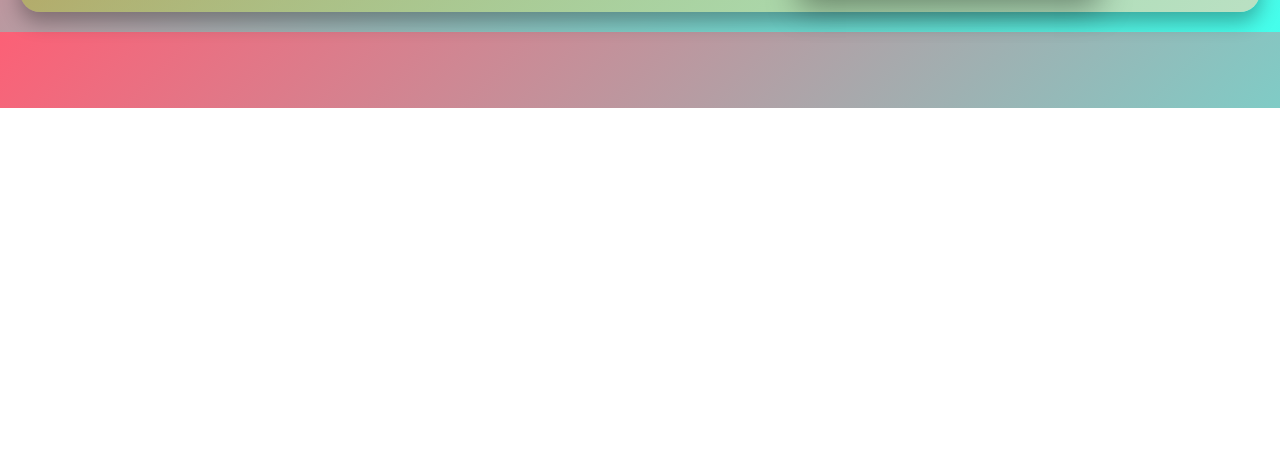
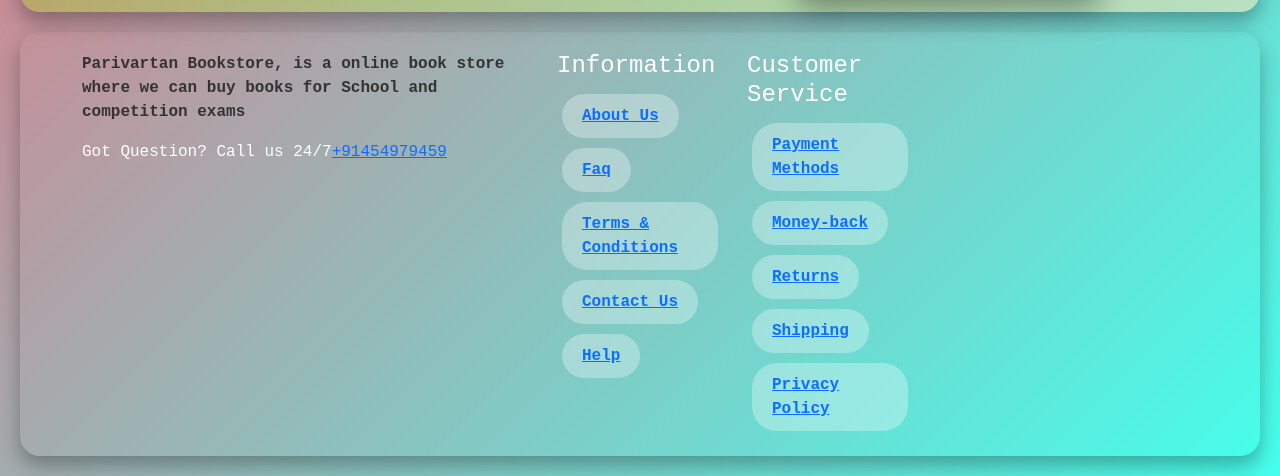
Before and after one commit to Abhinav9110/Project-INT219-Bookstore, a website: page mainpage.html in a window 1280 px wide. Shown: the part 692-1168 px from the top of the page. Before the commit the page ends 800 px from the top, so only its background shows below. Drawn offline with nearby package versions, Linux system fonts and the light colour scheme.

Commit message:
Update mainpage.html

```diff
--- a/mainpage.html
+++ b/mainpage.html
@@ -110,5 +110,77 @@
     <h1><a href="sports_section.html" style="text-decoration: none; color: #fff;">Sports Section</a></h1>
     <img class="image" src="pic1.jpg" alt="Image 2">
   </div>
+
+
+
+  <!-- Start Footer Area -->
+	<footer class="footer">
+		<!-- Footer Top -->
+		<div class="footer-top section">
+			<div class="container">
+				<div class="row">
+					<div class="col-lg-5 col-md-6 col-12">
+						<!-- Single Widget -->
+						<div class="single-footer about">
+							<div class="logo">
+								<!-- <a href="index.html"><img src="images/logo.png" alt="#"></a> -->
+							</div>
+							<b><p class="text" style="color:#333">Parivartan Bookstore, is a online book store where we can buy books for School and competition exams</p></b>
+							<p class="call">Got Question? Call us 24/7<span><a href="tel:123456789">+91454979459
+									</a></span></p>
+						</div>
+						<!-- End Single Widget -->
+					</div>
+					<div class="col-lg-2 col-md-6 col-12">
+						<!-- Single Widget -->
+						<div class="single-footer links">
+							<h4>Information</h4>
+							<ul>
+								<li><a href="#">About Us</a></li>
+								<li><a href="#">Faq</a></li>
+								<li><a href="#">Terms & Conditions</a></li>
+								<li><a href="#">Contact Us</a></li>
+								<li><a href="#">Help</a></li>
+							</ul>
+						</div>
+						<!-- End Single Widget -->
+					</div>
+					<div class="col-lg-2 col-md-6 col-12">
+						<!-- Single Widget -->
+						<div class="single-footer links">
+							<h4>Customer Service</h4>
+							<ul>
+								<li><a href="#">Payment Methods</a></li>
+								<li><a href="#">Money-back</a></li>
+								<li><a href="#">Returns</a></li>
+								<li><a href="#">Shipping</a></li>
+								<li><a href="#">Privacy Policy</a></li>
+							</ul>
+						</div>
+						<!-- End Single Widget -->
+					</div>
+					<div class="col-lg-3 col-md-6 col-12">
+
+					</div>
+				</div>
+			</div>
+		</div>
+		<!-- End Footer Top -->
+		<div class="copyright">
+			<div class="container">
+				<div class="inner">
+					<div class="row">
+
+						<div class="col-lg-6 col-12">
+							<!-- <div class="right">
+								<img src="images/payments.png" alt="#">
+							</div> -->
+						</div>
+					</div>
+				</div>
+			</div>
+		</div>
+	</footer>
+	<!-- /End Footer Area -->
 </body>
 </html>
```
